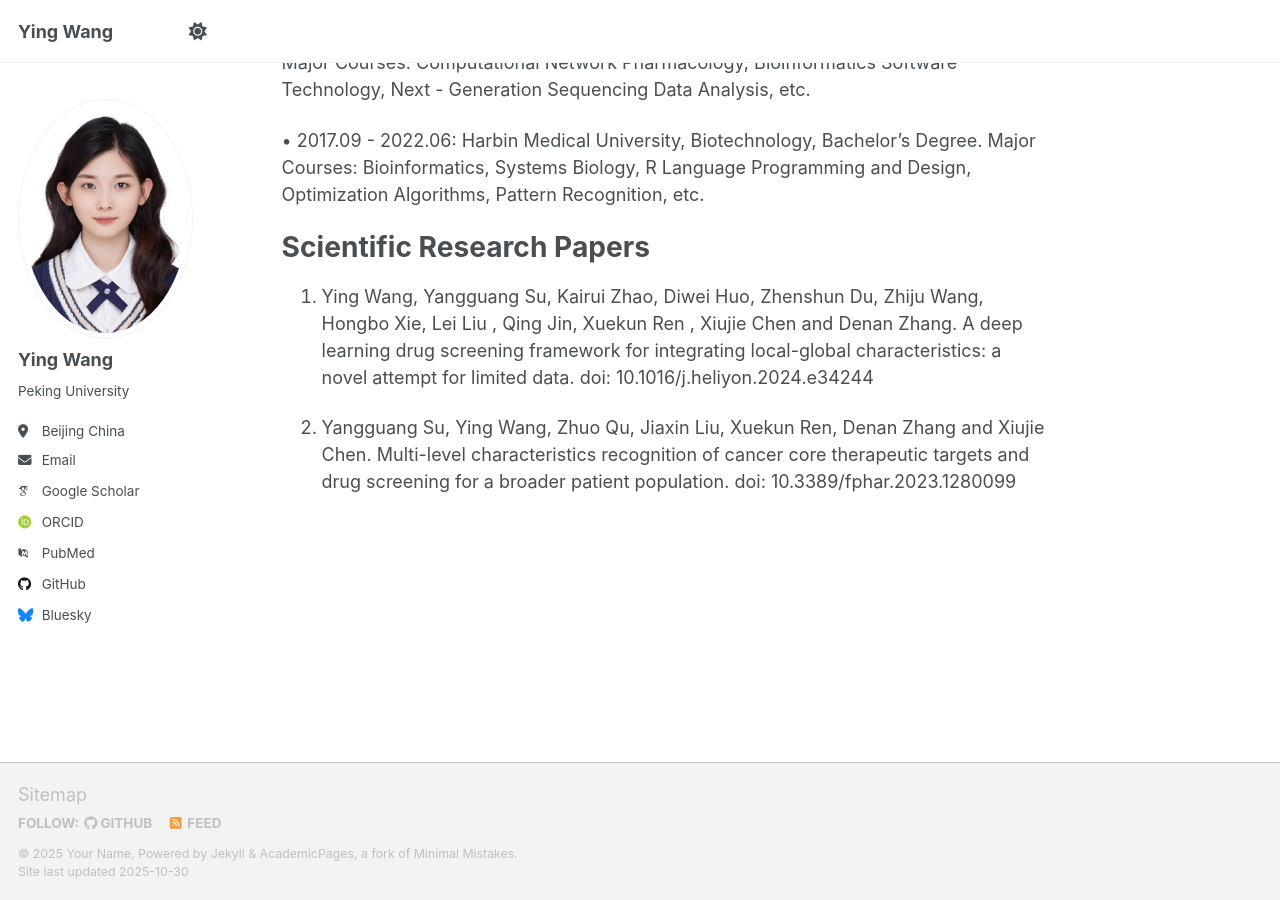
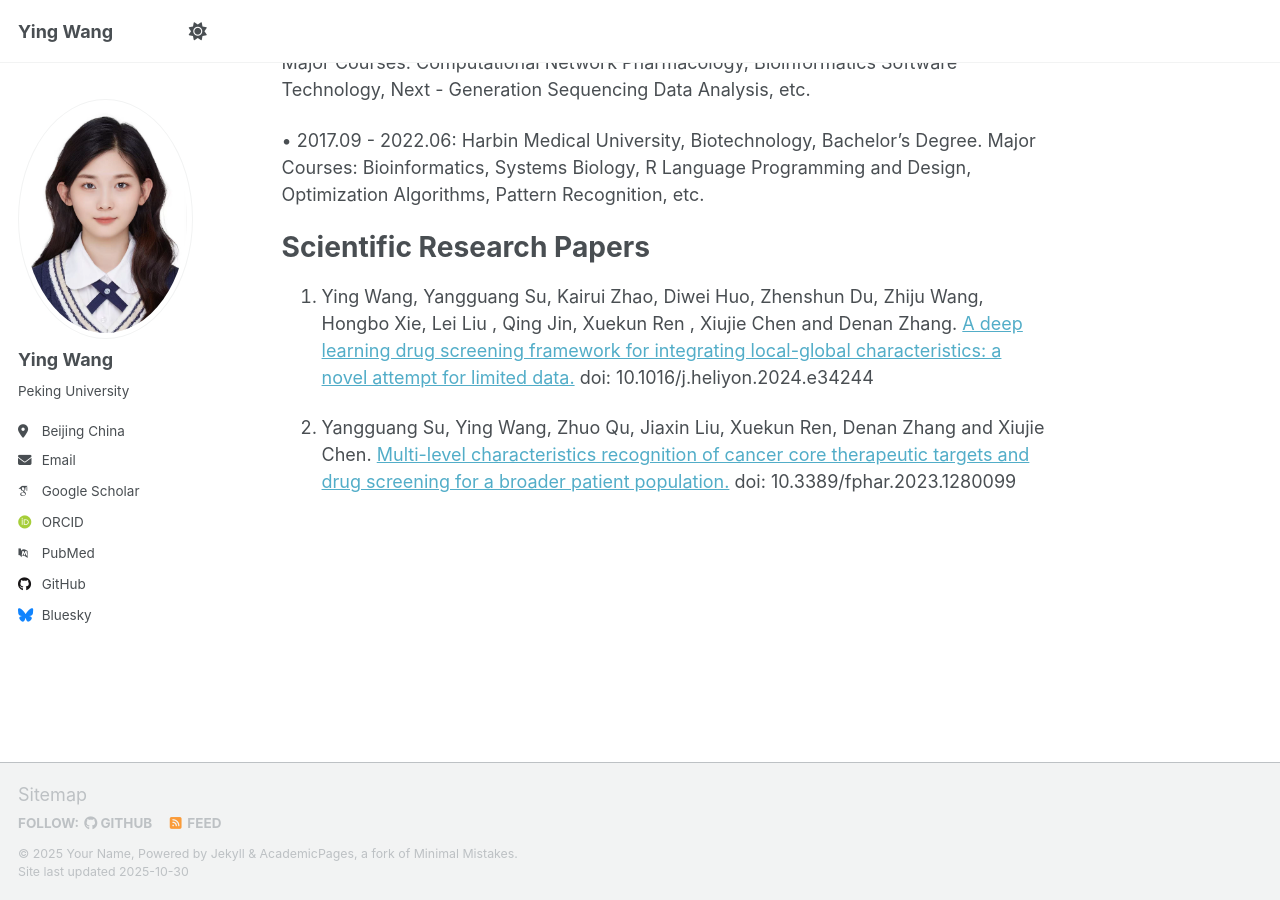
Before and after one commit to wangying1278/wangying1278.github.io, a Jekyll site: the page built from _pages/about.md, in a window 1280 px wide and 900 px high, scrolled down 578 px. Built offline with Jekyll 4.4.1, drawn with Linux system fonts in a browser that asks for light colours; some web fonts are replaced; a script that is not in the unit is left out; part of the change alters nothing that is shown.

```diff
--- a/_pages/about.md
+++ b/_pages/about.md
@@ -30,7 +30,7 @@ Major Courses: Bioinformatics, Systems Biology, R Language Programming and Desig
 Scientific Research Papers
 ======
 1. Ying Wang, Yangguang Su, Kairui Zhao, Diwei Huo, Zhenshun Du, Zhiju Wang, Hongbo Xie, Lei Liu , Qing
-Jin, Xuekun Ren , Xiujie Chen and Denan Zhang. A deep learning drug screening framework for integrating local-global characteristics: a novel attempt for limited data.  doi: 10.1016/j.heliyon.2024.e34244
+Jin, Xuekun Ren , Xiujie Chen and Denan Zhang. [A deep learning drug screening framework for integrating local-global characteristics: a novel attempt for limited data.](https://www.sciencedirect.com/science/article/pii/S2405844024102757) doi: 10.1016/j.heliyon.2024.e34244
 
-2. Yangguang Su, Ying Wang, Zhuo Qu, Jiaxin Liu, Xuekun Ren, Denan Zhang and Xiujie Chen. Multi-level
-characteristics recognition of cancer core therapeutic targets and drug screening for a broader patient population. doi: 10.3389/fphar.2023.1280099
+2. Yangguang Su, Ying Wang, Zhuo Qu, Jiaxin Liu, Xuekun Ren, Denan Zhang and Xiujie Chen. [Multi-level
+characteristics recognition of cancer core therapeutic targets and drug screening for a broader patient population.](https://www.frontiersin.org/journals/pharmacology/articles/10.3389/fphar.2023.1280099/full) doi: 10.3389/fphar.2023.1280099
```
